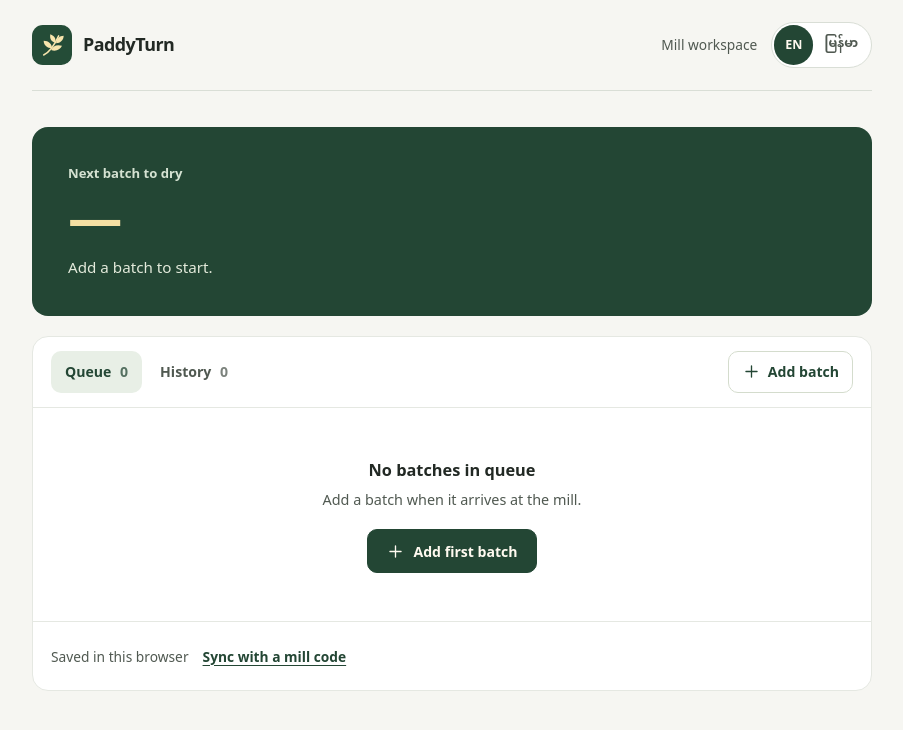
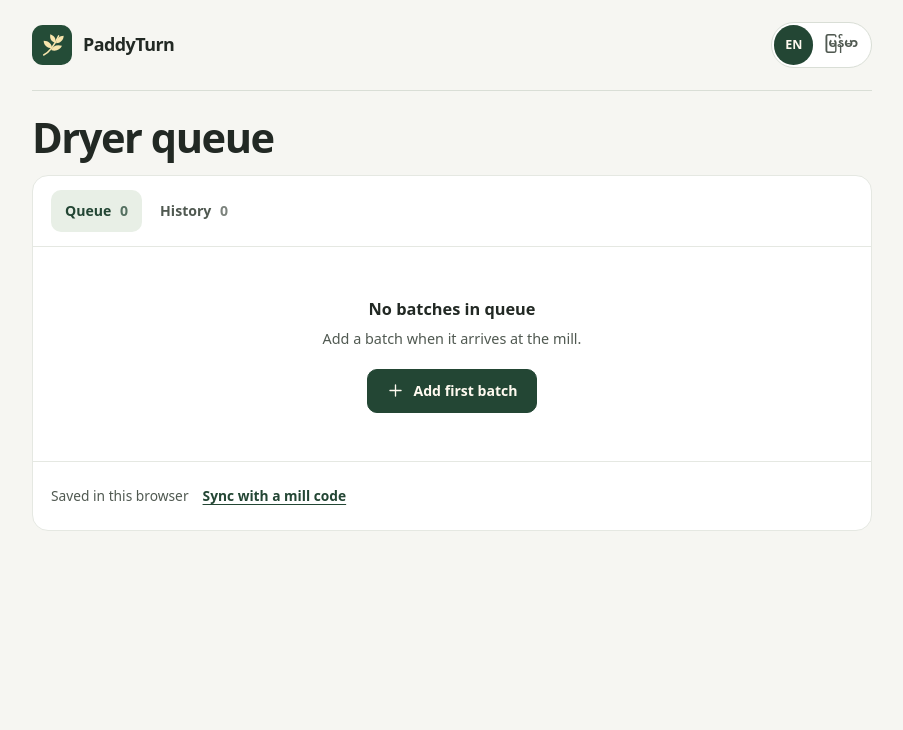
Before and after one commit to thesithunyein/paddyturn, a Next.js app: page /app in a window 1280 px wide. Shown: the top 730 px of the page, without its empty margins (188-1091 px from the left). Built offline with nearby package versions, Linux system fonts and the light colour scheme.

Commit message:
Simplify onboarding and clarify forecast access

```diff
--- a/app/app/page.tsx
+++ b/app/app/page.tsx
@@ -315,12 +315,12 @@ export default function Dashboard() {
     : priority === 'moisture' ? t('next.wettest') : t('next.first')
 
   return <main className="app">
-    <header className="top"><Link href="/" className="brand home-link"><img src="/paddyturn.svg" alt="" width="40" height="40" /><strong>PaddyTurn</strong></Link><div className="top-tools"><span>{t('app.title')}</span><LanguageToggle /></div></header>
-    <h1 className="sr">{t('app.queueTitle')}</h1>
+    <header className="top"><Link href="/" className="brand home-link"><img src="/paddyturn.svg" alt="" width="40" height="40" /><strong>PaddyTurn</strong></Link><LanguageToggle /></header>
+    <h1 className="workspace-title">{t('app.queueTitle')}</h1>
     {storageError && <p role="alert" className="error">{t('app.storageError')}</p>}
     {sample && <div className="sample-note" role="status"><span>{t('sample.note')}</span><a href="/app">{t('sample.start')} →</a></div>}
 
-    <section className="status" aria-live="polite">
+    {batches.length > 0 && <section className="status" aria-live="polite">
       <div className="status-main">
         <p className="status-label">{t('next.title')}</p>
         <p className="status-answer" key={next?.id ?? (decision.review ? 'review' : outdoor.length ? 'outdoor' : 'empty')}>{answer}</p>
@@ -339,7 +339,7 @@ export default function Dashboard() {
           }}>{t(`wx.opt.${option}`)}</button>)}</div>
         </div>}
       </div>
-    </section>
+    </section>}
 
     {assigned && <div className="assignment-notice" role="status">
       <span>{t('app.assigned', { id: assigned })}</span>
@@ -354,7 +354,7 @@ export default function Dashboard() {
         </div>
         <div className="panel-tools">
           {tab === 'queue' && ordered.length > 1 && <label className="sort">{t('app.sortBy')} <select disabled={!ready} value={priority} onChange={e => save({ ...workspace, priority: e.target.value as Priority })}><option value="moisture">{t('app.sort.moisture')}</option><option value="arrival">{t('app.sort.arrival')}</option></select></label>}
-          <button className="secondary" disabled={!ready} onClick={() => { setTab('queue'); open() }}><Icon name="plus" /> {t('app.add')}</button>
+          {(tab === 'history' || ordered.length > 0) && <button className="secondary" disabled={!ready} onClick={() => { setTab('queue'); open() }}><Icon name="plus" /> {t('app.add')}</button>}
         </div>
       </div>
       {tab === 'queue' ? (ordered.length ? <div className="scroll"><table><thead><tr><th>{t('app.col.batch')}</th><th>{t('app.col.arrival')}</th><th>{t('app.col.moisture')}</th><th>{t('app.col.outdoor')}</th><th><span className="sr">{t('app.col.actions')}</span></th></tr></thead>
--- a/app/style.css
+++ b/app/style.css
@@ -30,6 +30,8 @@
 body { margin: 0; line-height: 1.55 }
 main { max-width: 1216px; margin: auto; padding: 0 40px 72px }
 main.app { max-width: 920px }
+.app .workspace-title { font-size: clamp(1.9rem, 4vw, 2.6rem); margin: 24px 0 16px }
+.app .workspace-title + .status { margin-top: 0 }
 h1, h2, h3 { margin: 0; color: var(--ink) }
 h1 { font-family: var(--display); font-optical-sizing: auto; font-weight: 590; font-size: clamp(2.4rem, 5.6vw, 4.4rem); letter-spacing: -.05em; line-height: 1.02 }
 h2 { font-size: 1.02rem; letter-spacing: -.02em }
```
Also changed, not shown: lib/messages.ts (+9 -9 lines).
